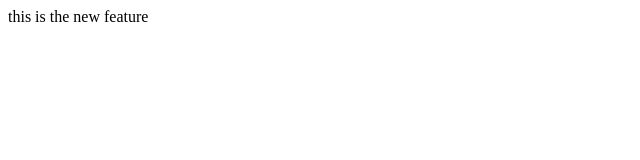
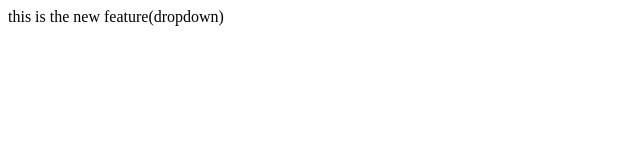
Before and after one commit to krishnakasaudhan0/local-repo, a plain HTML site: page index.html in a window 1280 px wide. Shown: the whole page, without its empty margins (0-640 px from the left). Drawn offline with Linux system fonts and the light colour scheme.

```diff
--- a/index.html
+++ b/index.html
@@ -1,3 +1,3 @@
-<p>this is the new feature
+<p>this is the new feature(dropdown)
 
 </p>
```
